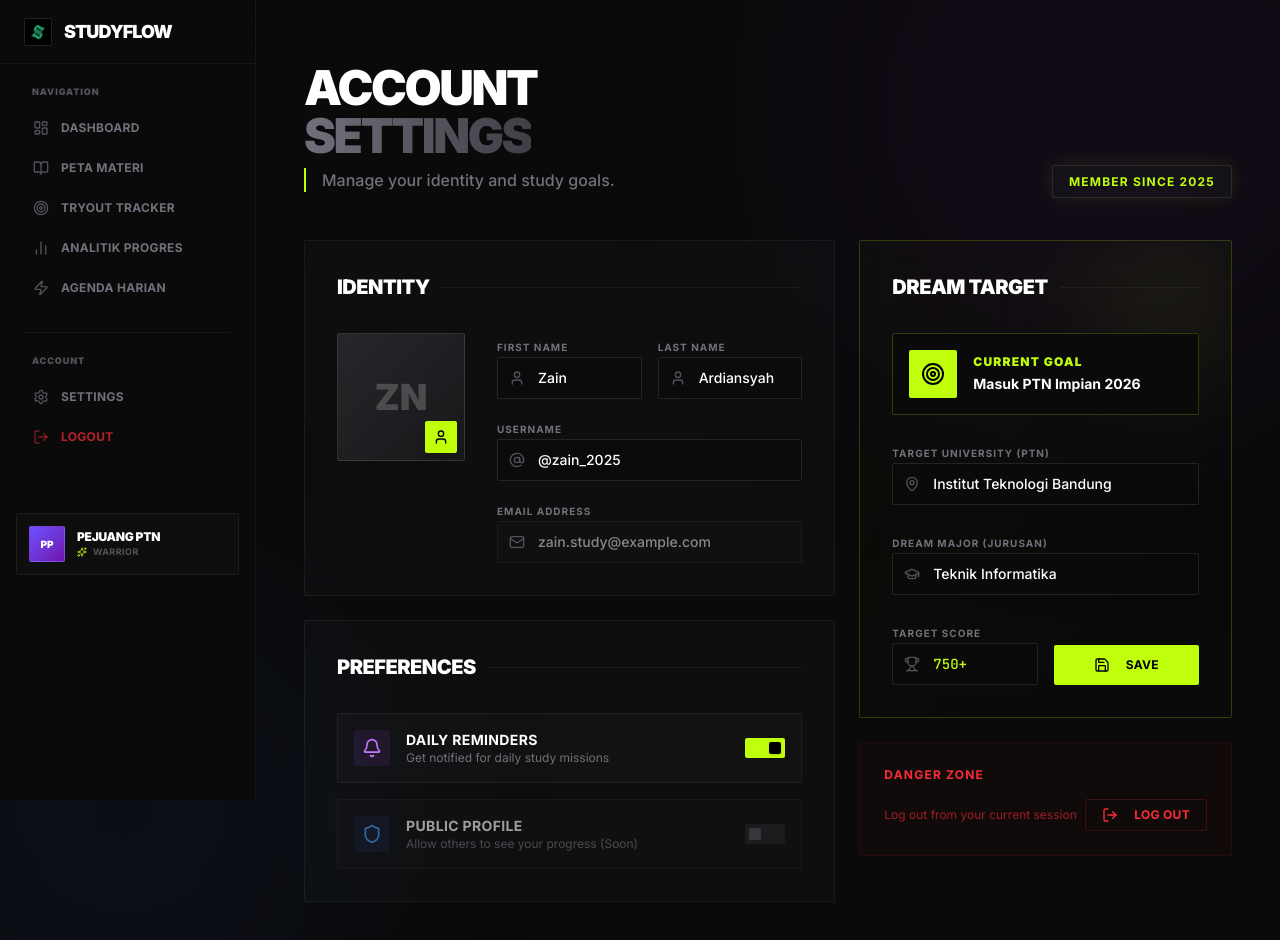
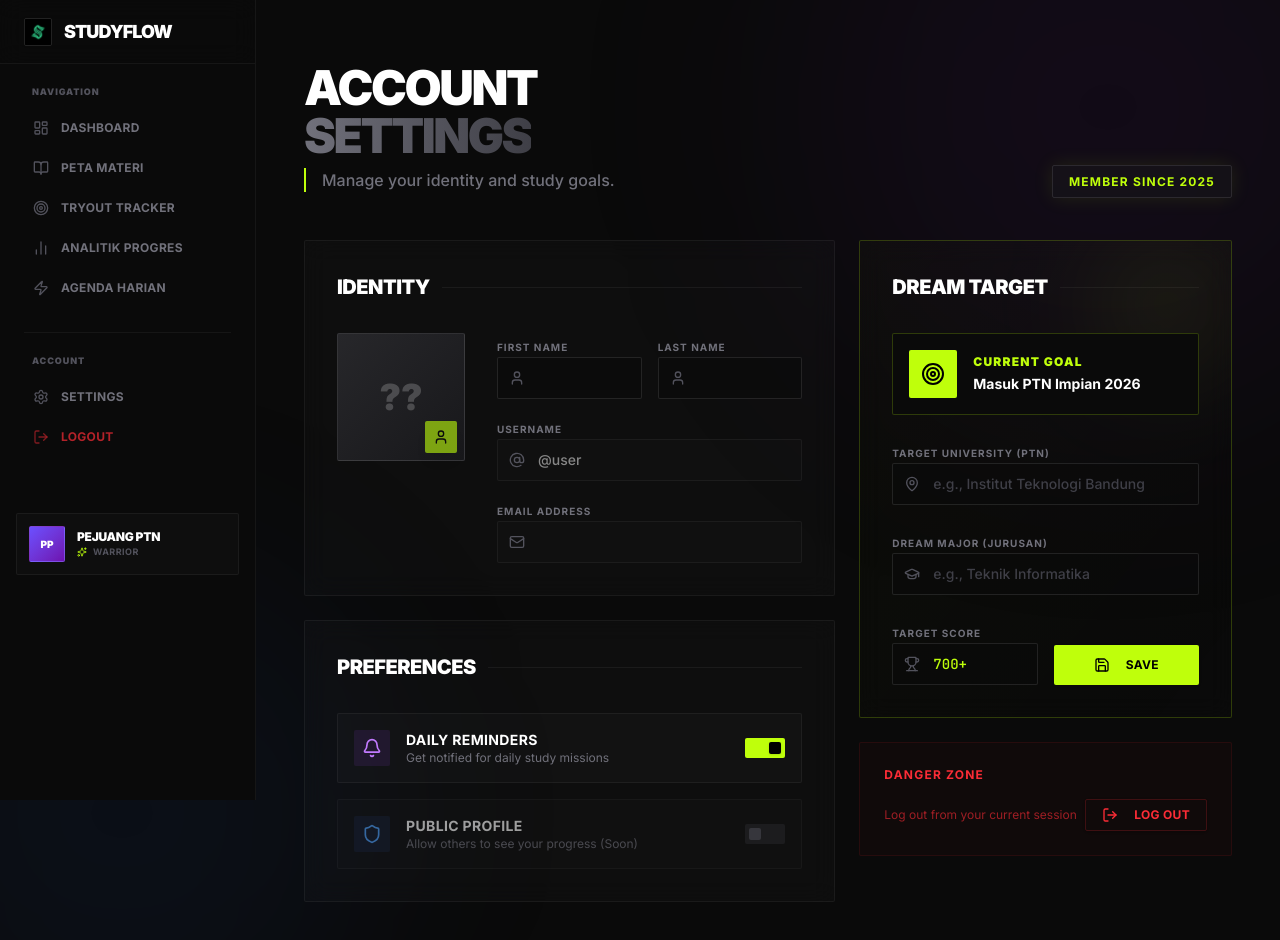
Before and after one commit to Zainul342/studyflow-snbt-tracker, a Next.js app: page /settings in a window 1280 px wide. Shown: the top 940 px of the page. Built offline with nearby package versions, Linux system fonts and the light colour scheme; no server answers.

Commit message:
feat: implement user settings page with profile management, goal configuration, and preference updates.

```diff
--- a/src/app/settings/page.tsx
+++ b/src/app/settings/page.tsx
@@ -13,12 +13,120 @@ import {
     LogOut,
     Save,
     MapPin,
-    Shield
+    Shield,
+    Loader2
 } from "lucide-react";
 import { Button } from "@/components/ui/button";
 import { cn } from "@/lib/utils";
+import { useAuth } from "@/contexts/auth-context";
+import { useState, useEffect } from "react";
+import { doc, updateDoc } from "firebase/firestore";
+import { db } from "@/lib/firebase/config";
+import { useRouter } from "next/navigation";
+import Image from "next/image";
+
+// --- Types ---
+interface FormData {
+    displayName: string;
+    targetPTN: string;
+    targetMajor: string;
+    targetScore: string;
+    dailyReminders: boolean;
+}
 
 export default function SettingsPage() {
+    const { user, userData, logout, loading } = useAuth();
+    const router = useRouter();
+    const [isSaving, setIsSaving] = useState(false);
+    const [saveSuccess, setSaveSuccess] = useState(false);
+
+    const [formData, setFormData] = useState<FormData>({
+        displayName: '',
+        targetPTN: '',
+        targetMajor: '',
+        targetScore: '700+',
+        dailyReminders: true,
+    });
+
+    // Sync form with userData when loaded
+    useEffect(() => {
+        if (userData) {
+            setFormData({
+                displayName: userData.displayName || user?.displayName || '',
+                targetPTN: userData.targetPTN || '',
+                targetMajor: userData.targetMajor || '',
+                targetScore: userData.targetScore || '700+',
+                dailyReminders: userData.preferences?.dailyReminders ?? true,
+            });
+        }
+    }, [userData, user]);
+
+    // Get initials from display name
+    const getInitials = (name: string) => {
+        if (!name) return "??";
+        const parts = name.trim().split(" ");
+        if (parts.length >= 2) {
+            return (parts[0][0] + parts[parts.length - 1][0]).toUpperCase();
+        }
+        return name.slice(0, 2).toUpperCase();
+    };
+
+    // Handle input changes
+    const handleInputChange = (field: keyof FormData, value: string | boolean) => {
+        setFormData(prev => ({ ...prev, [field]: value }));
+        setSaveSuccess(false);
+    };
+
+    // Save to Firestore
+    const handleSave = async () => {
+        if (!user) return;
+
+        setIsSaving(true);
+        try {
+            await updateDoc(doc(db, "users", user.uid), {
+                displayName: formData.displayName,
+                targetPTN: formData.targetPTN,
+                targetMajor: formData.targetMajor,
+                targetScore: formData.targetScore,
+                "preferences.dailyReminders": formData.dailyReminders,
+            });
+            setSaveSuccess(true);
+            setTimeout(() => setSaveSuccess(false), 2000);
+        } catch (error) {
+            console.error("Failed to save settings:", error);
+        } finally {
+            setIsSaving(false);
+        }
+    };
+
+    // Handle logout
+    const handleLogout = async () => {
+        await logout();
+        router.push("/login");
+    };
+
+    // Calculate member since year
+    const getMemberSince = () => {
+        if (userData?.createdAt) {
+            const date = new Date(userData.createdAt);
+            return date.getFullYear();
+        }
+        return new Date().getFullYear();
+    };
+
+    // Split display name into first/last
+    const nameParts = formData.displayName.trim().split(" ");
+    const firstName = nameParts[0] || "";
+    const lastName = nameParts.slice(1).join(" ") || "";
+
+    if (loading) {
+        return (
+            <div className="min-h-screen bg-[#0A0A0A] flex items-center justify-center">
+                <Loader2 className="w-8 h-8 text-[#BFFF0B] animate-spin" />
+            </div>
+        );
+    }
+
     return (
         <div className="min-h-screen bg-[#0A0A0A] text-white font-sans selection:bg-[#BFFF0B] selection:text-black overflow-x-hidden">
             <Sidebar />
@@ -60,7 +168,7 @@ export default function SettingsPage() {
                             transition={{ delay: 0.1 }}
                         >
                             <span className="px-4 py-2 rounded-sm bg-zinc-900/50 border border-white/10 text-xs font-bold uppercase tracking-widest text-[#BFFF0B] shadow-[0_0_20px_rgba(191,255,11,0.1)]">
-                                Member Since 2025
+                                Member Since {getMemberSince()}
                             </span>
                         </motion.div>
                     </header>
@@ -77,10 +185,25 @@ export default function SettingsPage() {
                                     {/* Avatar */}
                                     <div className="relative group shrink-0">
                                         <div className="w-32 h-32 rounded-sm bg-gradient-to-br from-zinc-800 to-zinc-900 border border-white/10 flex items-center justify-center overflow-hidden">
-                                            {/* Placeholder Avatar */}
-                                            <span className="text-4xl font-black text-white/20">ZN</span>
+                                            {user?.photoURL ? (
+                                                <Image
+                                                    src={user.photoURL}
+                                                    alt="Profile"
+                                                    width={128}
+                                                    height={128}
+                                                    className="w-full h-full object-cover"
+                                                />
+                                            ) : (
+                                                <span className="text-4xl font-black text-white/20">
+                                                    {getInitials(formData.displayName)}
+                                                </span>
+                                            )}
                                         </div>
-                                        <button className="absolute bottom-2 right-2 p-2 rounded-sm bg-[#BFFF0B] text-black hover:bg-white transition-colors shadow-lg">
+                                        <button
+                                            className="absolute bottom-2 right-2 p-2 rounded-sm bg-[#BFFF0B] text-black hover:bg-white transition-colors shadow-lg cursor-not-allowed opacity-60"
+                                            title="Profile image upload coming soon"
+                                            disabled
+                                        >
                                             <User className="w-4 h-4" />
                                         </button>
                                     </div>
@@ -90,23 +213,26 @@ export default function SettingsPage() {
                                         <div className="grid grid-cols-2 gap-4">
                                             <SettingsInput
                                                 label="First Name"
-                                                defaultValue="Zain"
+                                                value={firstName}
+                                                onChange={(val) => handleInputChange('displayName', `${val} ${lastName}`.trim())}
                                                 icon={User}
                                             />
                                             <SettingsInput
                                                 label="Last Name"
-                                                defaultValue="Ardiansyah"
+                                                value={lastName}
+                                                onChange={(val) => handleInputChange('displayName', `${firstName} ${val}`.trim())}
                                                 icon={User}
                                             />
                                         </div>
                                         <SettingsInput
                                             label="Username"
-                                            defaultValue="@zain_2025"
+                                            value={userData?.handle || `@${user?.email?.split('@')[0] || 'user'}`}
                                             icon={AtSign}
+                                            disabled
                                         />
                                         <SettingsInput
                                             label="Email Address"
-                                            defaultValue="zain.study@example.com"
+                                            value={user?.email || ''}
                                             icon={Mail}
                                             disabled
                                         />
@@ -117,7 +243,10 @@ export default function SettingsPage() {
                             {/* Preferences */}
                             <SettingsSection delay={0.4} title="Preferences">
                                 <div className="space-y-4">
-                                    <div className="flex items-center justify-between p-4 rounded-sm bg-white/[0.02] border border-white/5 hover:bg-white/[0.04] transition-colors group cursor-pointer">
+                                    <div
+                                        className="flex items-center justify-between p-4 rounded-sm bg-white/[0.02] border border-white/5 hover:bg-white/[0.04] transition-colors group cursor-pointer"
+                                        onClick={() => handleInputChange('dailyReminders', !formData.dailyReminders)}
+                                    >
                                         <div className="flex items-center gap-4">
                                             <div className="p-2 rounded-sm bg-purple-500/10 text-purple-400 group-hover:text-purple-300 transition-colors">
                                                 <Bell className="w-5 h-5" />
@@ -127,9 +256,21 @@ export default function SettingsPage() {
                                                 <p className="text-xs text-zinc-500">Get notified for daily study missions</p>
                                             </div>
                                         </div>
-                                        <div className="w-10 h-5 rounded-sm bg-[#BFFF0B] relative cursor-pointer">
-                                            <div className="absolute top-1 right-1 w-3 h-3 bg-black rounded-sm shadow-sm" />
-                                        </div>
+                                        <button
+                                            className={cn(
+                                                "w-10 h-5 rounded-sm relative transition-colors",
+                                                formData.dailyReminders ? "bg-[#BFFF0B]" : "bg-zinc-800"
+                                            )}
+                                            onClick={(e) => {
+                                                e.stopPropagation();
+                                                handleInputChange('dailyReminders', !formData.dailyReminders);
+                                            }}
+                                        >
+                                            <div className={cn(
+                                                "absolute top-1 w-3 h-3 bg-black rounded-sm shadow-sm transition-all",
+                                                formData.dailyReminders ? "right-1" : "left-1"
+                                            )} />
+                                        </button>
                                     </div>
 
                                     <div className="flex items-center justify-between p-4 rounded-sm bg-white/[0.02] border border-white/5 hover:bg-white/[0.04] transition-colors group cursor-not-allowed opacity-60">
@@ -175,27 +316,49 @@ export default function SettingsPage() {
 
                                     <SettingsInput
                                         label="Target University (PTN)"
-                                        defaultValue="Institut Teknologi Bandung"
+                                        value={formData.targetPTN}
+                                        onChange={(val) => handleInputChange('targetPTN', val)}
+                                        placeholder="e.g., Institut Teknologi Bandung"
                                         icon={MapPin}
                                         className="bg-[#0A0A0A]/50 border-white/10 focus:border-[#BFFF0B]/50"
                                     />
                                     <SettingsInput
                                         label="Dream Major (Jurusan)"
-                                        defaultValue="Teknik Informatika"
+                                        value={formData.targetMajor}
+                                        onChange={(val) => handleInputChange('targetMajor', val)}
+                                        placeholder="e.g., Teknik Informatika"
                                         icon={GraduationCap}
                                         className="bg-[#0A0A0A]/50 border-white/10 focus:border-[#BFFF0B]/50"
                                     />
                                     <div className="grid grid-cols-2 gap-4">
                                         <SettingsInput
                                             label="Target Score"
-                                            defaultValue="750+"
+                                            value={formData.targetScore}
+                                            onChange={(val) => handleInputChange('targetScore', val)}
                                             icon={Trophy}
                                             className="bg-[#0A0A0A]/50 border-white/10 focus:border-[#BFFF0B]/50 font-mono text-[#BFFF0B]"
                                         />
                                         <div className="flex items-end">
-                                            <Button className="w-full bg-[#BFFF0B] hover:bg-[#BFFF0B]/90 text-black font-bold h-10 rounded-sm uppercase tracking-wide text-xs">
-                                                <Save className="w-4 h-4 mr-2" />
-                                                Save
+                                            <Button
+                                                className={cn(
+                                                    "w-full h-10 rounded-sm uppercase tracking-wide text-xs font-bold transition-all",
+                                                    saveSuccess
+                                                        ? "bg-green-500 hover:bg-green-600 text-white"
+                                                        : "bg-[#BFFF0B] hover:bg-[#BFFF0B]/90 text-black"
+                                                )}
+                                                onClick={handleSave}
+                                                disabled={isSaving}
+                                            >
+                                                {isSaving ? (
+                                                    <Loader2 className="w-4 h-4 animate-spin" />
+                                                ) : saveSuccess ? (
+                                                    "Saved!"
+                                                ) : (
+                                                    <>
+                                                        <Save className="w-4 h-4 mr-2" />
+                                                        Save
+                                                    </>
+                                                )}
                                             </Button>
                                         </div>
                                     </div>
@@ -217,6 +380,7 @@ export default function SettingsPage() {
                                         <Button
                                             variant="outline"
                                             className="border-red-500/20 text-red-500 hover:bg-red-500 hover:text-white rounded-sm h-8 text-xs font-bold uppercase tracking-wide bg-transparent"
+                                            onClick={handleLogout}
                                         >
                                             <LogOut className="w-3 h-3 mr-2" />
                                             Log Out
@@ -270,14 +434,18 @@ function SettingsSection({
 
 function SettingsInput({
     label,
-    defaultValue,
+    value,
+    onChange,
+    placeholder,
     icon: Icon,
     disabled = false,
     className = ""
 }: {
     label: string,
-    defaultValue?: string,
-    icon?: any,
+    value?: string,
+    onChange?: (value: string) => void,
+    placeholder?: string,
+    icon?: React.ComponentType<{ className?: string }>,
     disabled?: boolean,
     className?: string
 }) {
@@ -294,7 +462,9 @@ function SettingsInput({
                 )}
                 <input
                     type="text"
-                    defaultValue={defaultValue}
+                    value={value || ''}
+                    onChange={(e) => onChange?.(e.target.value)}
+                    placeholder={placeholder}
                     disabled={disabled}
                     className={cn(
                         "w-full bg-black/20 border border-white/10 rounded-sm py-2.5 px-4 text-sm font-medium text-white transition-all focus:outline-none focus:border-[#BFFF0B] focus:bg-black/40 placeholder:text-zinc-700",
```
